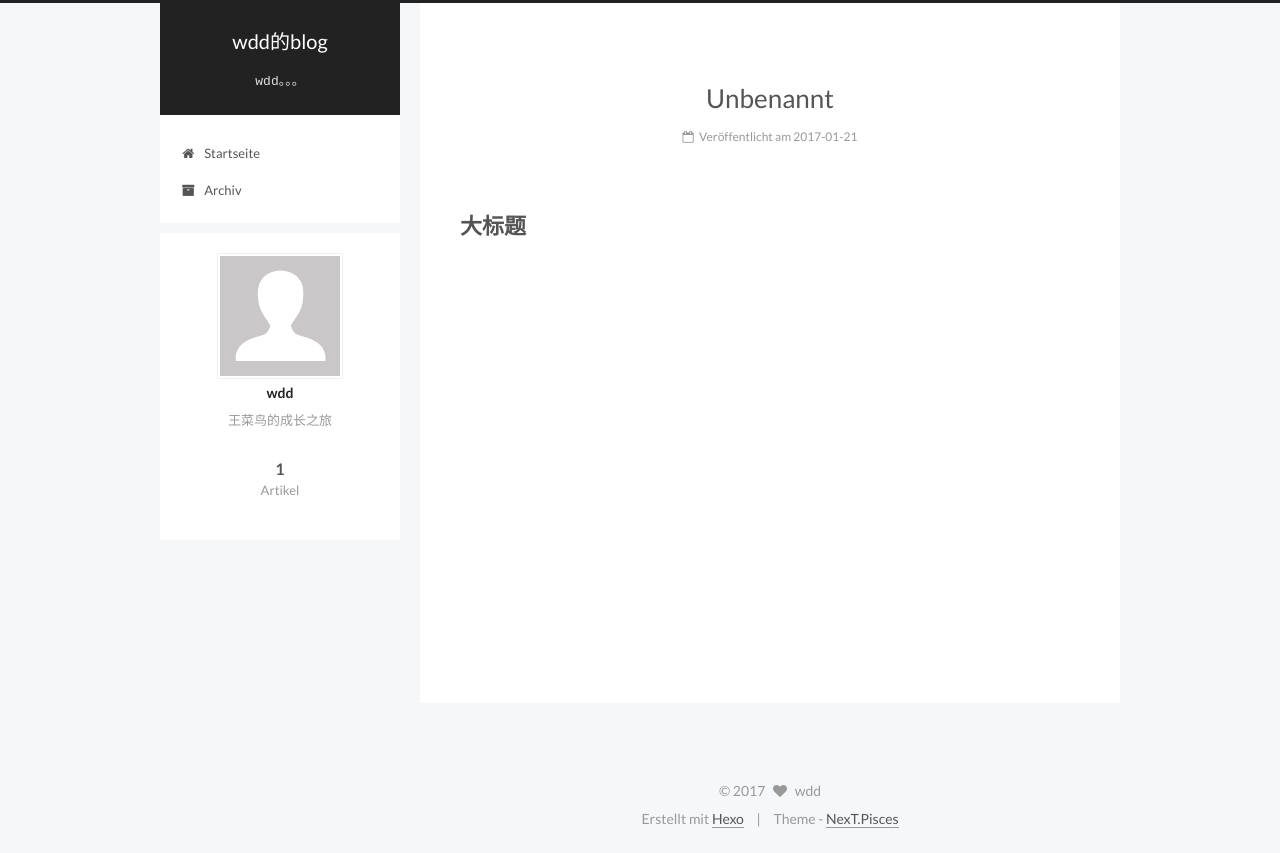
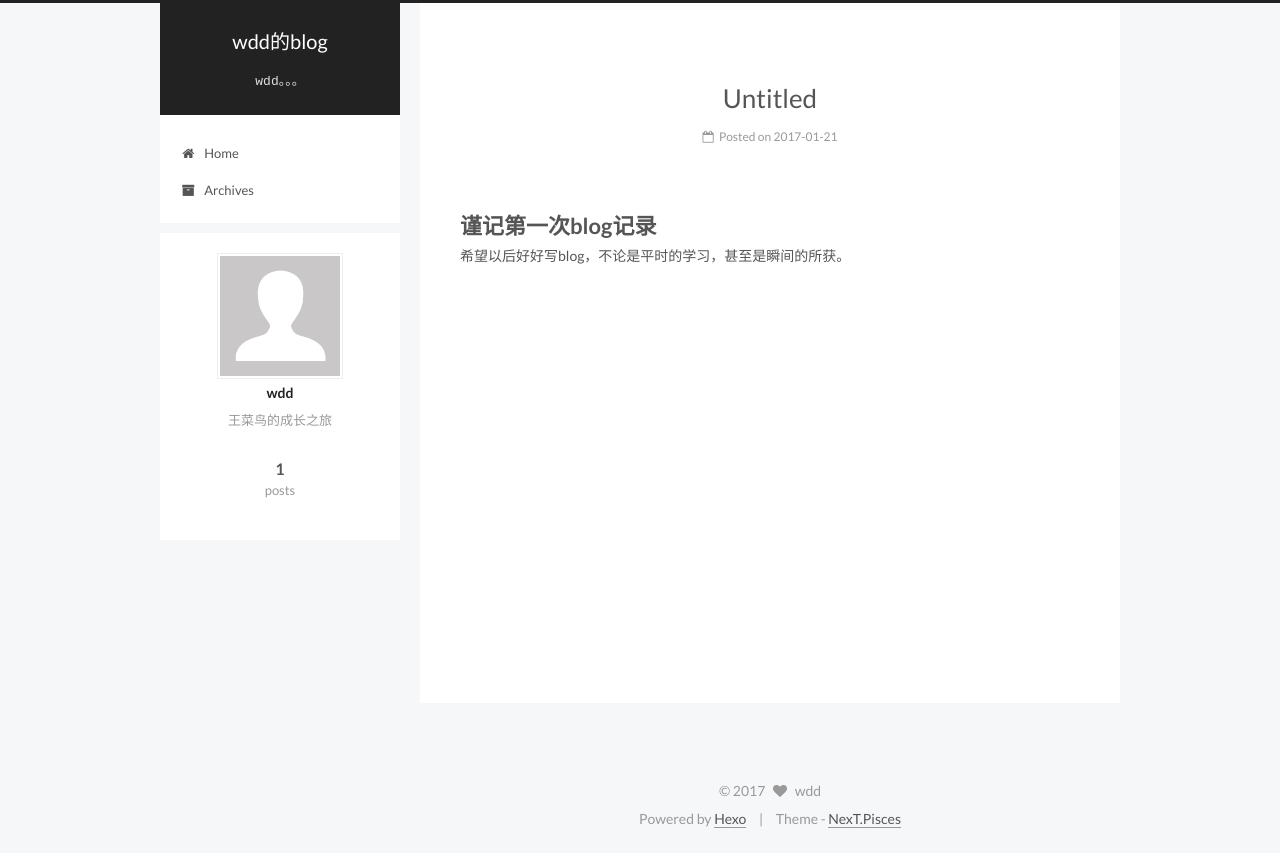
Before and after one commit to wd94/wd94.github.io, a plain HTML site: page index.html in a window 1280 px wide. Drawn offline with Linux system fonts and the light colour scheme.

Commit message:
Site updated: 2017-01-21 13:56:02

```diff
--- a/index.html
+++ b/index.html
@@ -188,7 +188,7 @@
 
               <i class="menu-item-icon fa fa-fw fa-home"></i> <br />
 
-            Startseite
+            Home
           </a>
         </li>
 
@@ -198,7 +198,7 @@
 
               <i class="menu-item-icon fa fa-fw fa-archive"></i> <br />
 
-            Archiv
+            Archives
           </a>
         </li>
 
@@ -257,7 +257,7 @@
 
 
                 <a class="post-title-link" href="/2017/01/21/my-first-blog/" itemprop="url">
-                  Unbenannt
+                  Untitled
                 </a>
 
 
@@ -271,7 +271,7 @@
                 <i class="fa fa-calendar-o"></i>
               </span>
 
-                <span class="post-meta-item-text">Veröffentlicht am</span>
+                <span class="post-meta-item-text">Posted on</span>
 
               <time title="Post created" itemprop="dateCreated datePublished" datetime="2017-01-21T10:23:31+08:00">
                 2017-01-21
@@ -311,7 +311,8 @@
 
 
 
-            <h1 id="大标题"><a href="#大标题" class="headerlink" title="大标题"></a>大标题</h1>
+            <h1 id="谨记第一次blog记录"><a href="#谨记第一次blog记录" class="headerlink" title="谨记第一次blog记录"></a>谨记第一次blog记录</h1><p>希望以后好好写blog，不论是平时的学习，甚至是瞬间的所获。</p>
+
 
 
 
@@ -384,7 +385,7 @@
             <div class="site-state-item site-state-posts">
               <a href="/archives">
                 <span class="site-state-item-count">1</span>
-                <span class="site-state-item-name">Artikel</span>
+                <span class="site-state-item-name">posts</span>
               </a>
             </div>
 
@@ -436,7 +437,7 @@
 
 
 <div class="powered-by">
-  Erstellt mit  <a class="theme-link" href="https://hexo.io">Hexo</a>
+  Powered by <a class="theme-link" href="https://hexo.io">Hexo</a>
 </div>
 
 <div class="theme-info">
```
Also changed, not shown: 2017/01/21/my-first-blog/index.html (+14 -13 lines), archives/2017/01/index.html (+7 -7 lines), archives/2017/index.html (+7 -7 lines), archives/index.html (+7 -7 lines).
